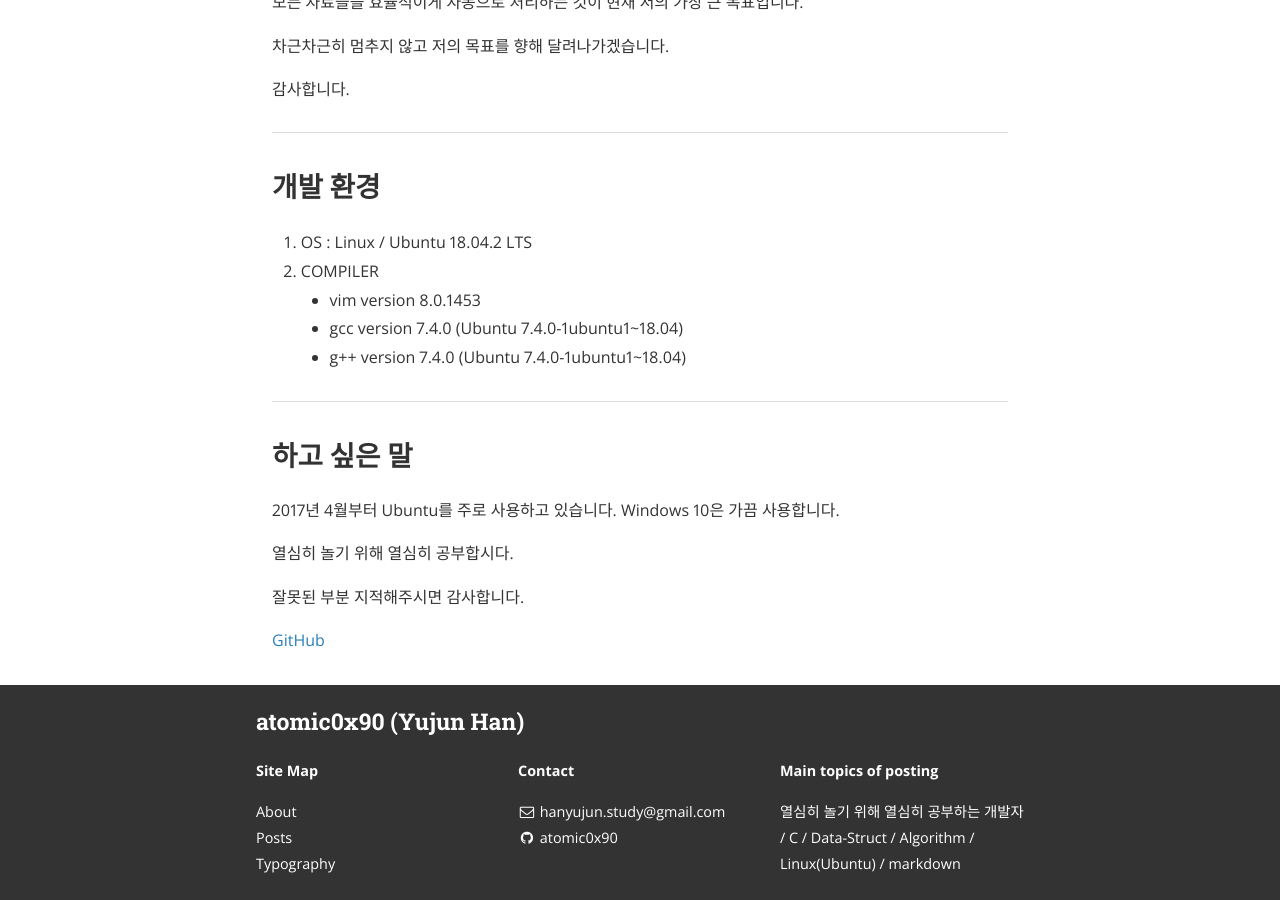
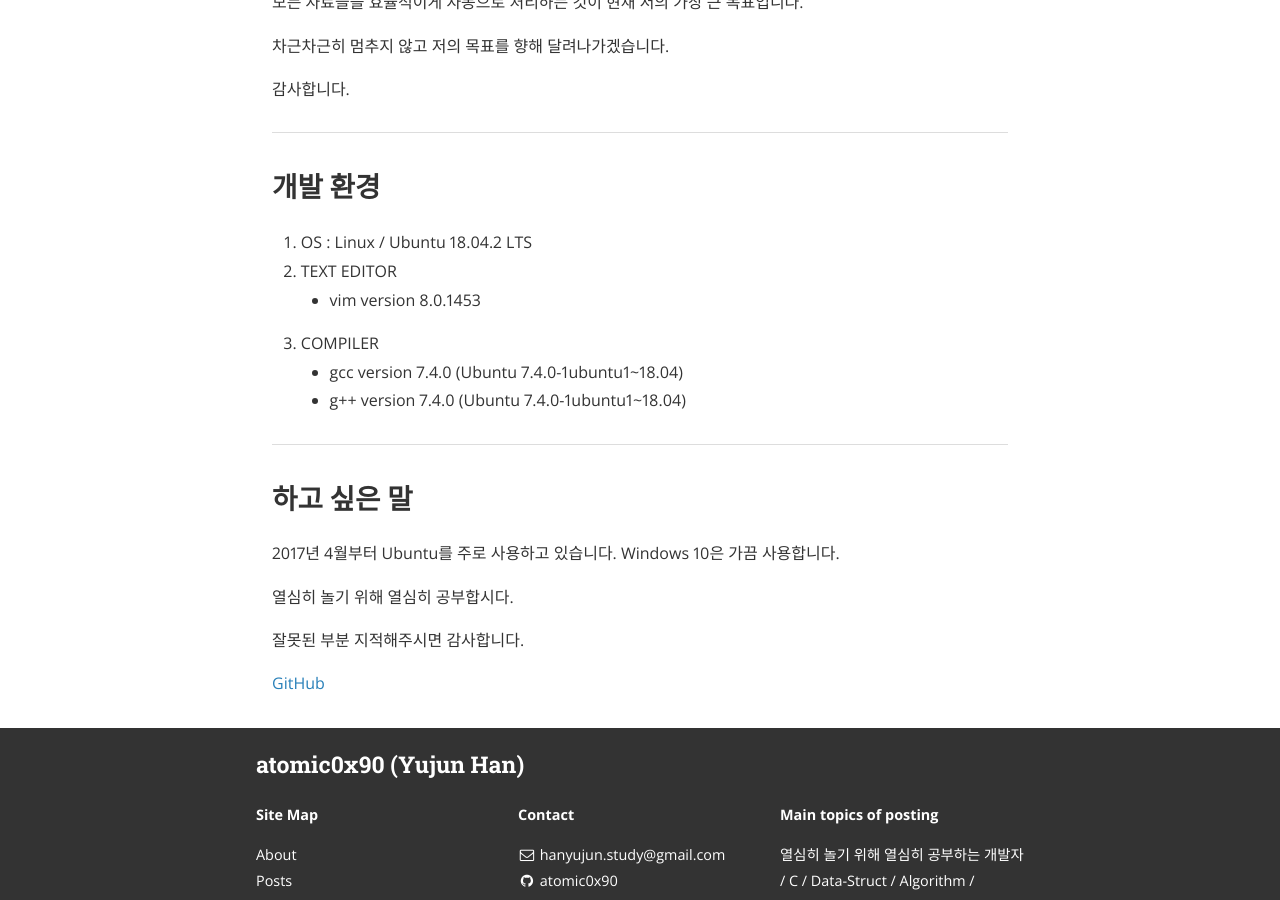
Before and after one commit to atomic0x90/atomic0x90.github.io, a Jekyll site: the page built from about.md, in a window 1280 px wide and 900 px high, scrolled down 684 px. Built offline with Jekyll 4.4.1, drawn with Linux system fonts in a browser that asks for light colours; nearby versions of some CDN libraries.

Commit message:
Docs text editor

```diff
--- a/about.md
+++ b/about.md
@@ -21,8 +21,9 @@ permalink: /about/
 <h2><strong>개발 환경</strong></h2>
 
 1. OS : Linux / Ubuntu 18.04.2 LTS
-2. COMPILER
+1. TEXT EDITOR
   * vim version 8.0.1453
+1. COMPILER
   * gcc version 7.4.0 (Ubuntu 7.4.0-1ubuntu1~18.04)
   * g++ version 7.4.0 (Ubuntu 7.4.0-1ubuntu1~18.04)
 
```
